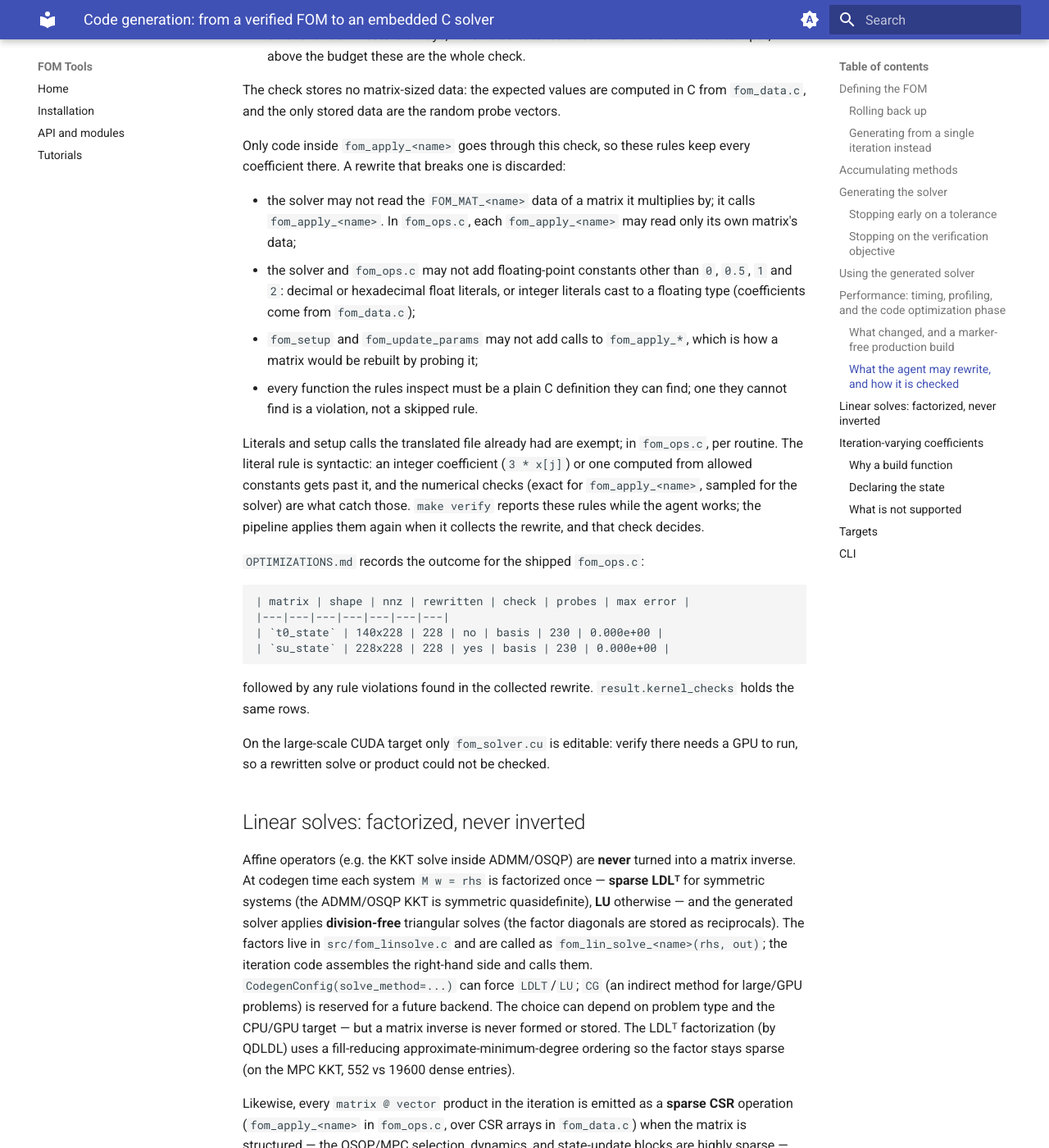
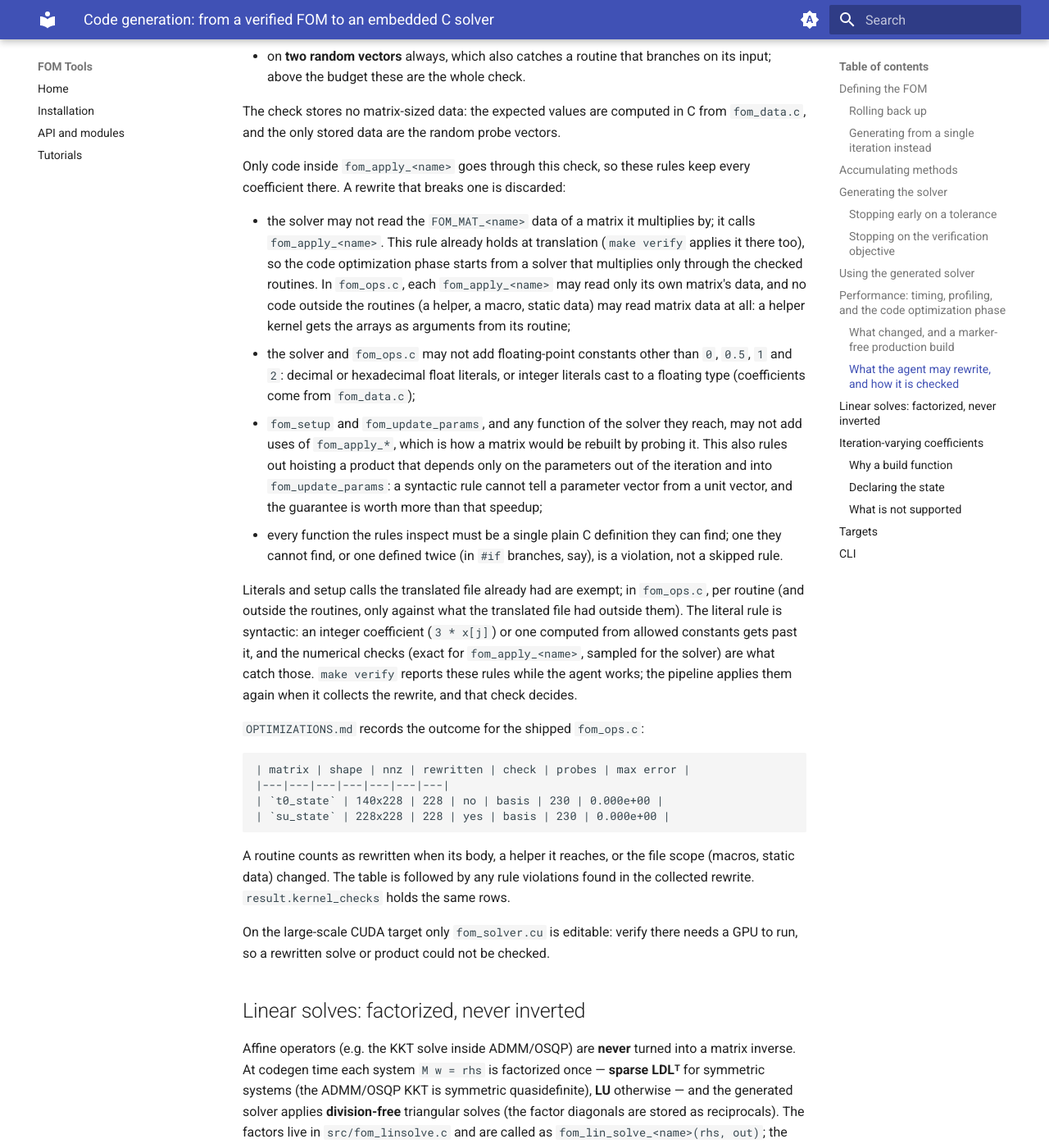
Before and after one commit to stellatogrp/fomtools, an MkDocs documentation site: the page built from docs/tutorials/codegen.md, in a window 1280 px wide and 1400 px high, scrolled down 7126 px. Shown: the whole window at 82% size. Built offline with MkDocs 1.6.1 and Material for MkDocs 9.7.7, drawn with Linux system fonts in a browser that asks for light colours; some of the changed text lies outside the part shown.

Commit message:
Docs: kernel rules after the review fixes, and why setup may not hoist products

````diff
--- a/docs/tutorials/codegen.md
+++ b/docs/tutorials/codegen.md
@@ -329,7 +329,8 @@ A matrix-vector routine is a linear map, so it can be checked for **every**
 input, not just sampled ones. `make verify` runs each `fom_apply_<name>` next to a
 package-written reference (`test/ops_ref.c`) that reads the same `fom_data.c`
 arrays, starting both from the same nonzero `out` (so the routine must still
-accumulate, `out += M @ x`):
+accumulate, `out += M @ x`). The tolerance scales with `M @ x`, not with that
+starting value, so each entry is held to `tol_verify` relative to itself:
 
 - on **every unit vector** when the matrix is small enough
   (`cols × (nnz + rows) ≤ 1e8`): this recovers the routine's matrix column by
@@ -344,18 +345,28 @@ Only code inside `fom_apply_<name>` goes through this check, so these rules keep
 every coefficient there. A rewrite that breaks one is discarded:
 
 - the solver may not read the `FOM_MAT_<name>` data of a matrix it multiplies
-  by; it calls `fom_apply_<name>`. In `fom_ops.c`, each `fom_apply_<name>` may
-  read only its own matrix's data;
+  by; it calls `fom_apply_<name>`. This rule already holds at translation
+  (`make verify` applies it there too), so the code optimization phase starts
+  from a solver that multiplies only through the checked routines. In
+  `fom_ops.c`, each `fom_apply_<name>` may read only its own matrix's data, and
+  no code outside the routines (a helper, a macro, static data) may read matrix
+  data at all: a helper kernel gets the arrays as arguments from its routine;
 - the solver and `fom_ops.c` may not add floating-point constants other than
   `0`, `0.5`, `1` and `2`: decimal or hexadecimal float literals, or integer
   literals cast to a floating type (coefficients come from `fom_data.c`);
-- `fom_setup` and `fom_update_params` may not add calls to `fom_apply_*`, which
-  is how a matrix would be rebuilt by probing it;
-- every function the rules inspect must be a plain C definition they can find;
-  one they cannot find is a violation, not a skipped rule.
+- `fom_setup` and `fom_update_params`, and any function of the solver they
+  reach, may not add uses of `fom_apply_*`, which is how a matrix would be
+  rebuilt by probing it. This also rules out hoisting a product that depends
+  only on the parameters out of the iteration and into `fom_update_params`: a
+  syntactic rule cannot tell a parameter vector from a unit vector, and the
+  guarantee is worth more than that speedup;
+- every function the rules inspect must be a single plain C definition they can
+  find; one they cannot find, or one defined twice (in `#if` branches, say), is
+  a violation, not a skipped rule.
 
 Literals and setup calls the translated file already had are exempt; in
-`fom_ops.c`, per routine. The literal rule is syntactic: an integer coefficient
+`fom_ops.c`, per routine (and outside the routines, only against what the
+translated file had outside them). The literal rule is syntactic: an integer coefficient
 (`3 * x[j]`) or one computed from allowed constants gets past it, and the
 numerical checks (exact for `fom_apply_<name>`, sampled for the solver) are what
 catch those. `make verify` reports these rules while the agent works; the
@@ -371,8 +382,10 @@ decides.
 | `su_state` | 228x228 | 228 | yes | basis | 230 | 0.000e+00 |
 ```
 
-followed by any rule violations found in the collected rewrite.
-`result.kernel_checks` holds the same rows.
+A routine counts as rewritten when its body, a helper it reaches, or the file
+scope (macros, static data) changed. The table is followed by any rule
+violations found in the collected rewrite. `result.kernel_checks` holds the same
+rows.
 
 On the large-scale CUDA target only `fom_solver.cu` is editable: verify there
 needs a GPU to run, so a rewritten solve or product could not be checked.
````
